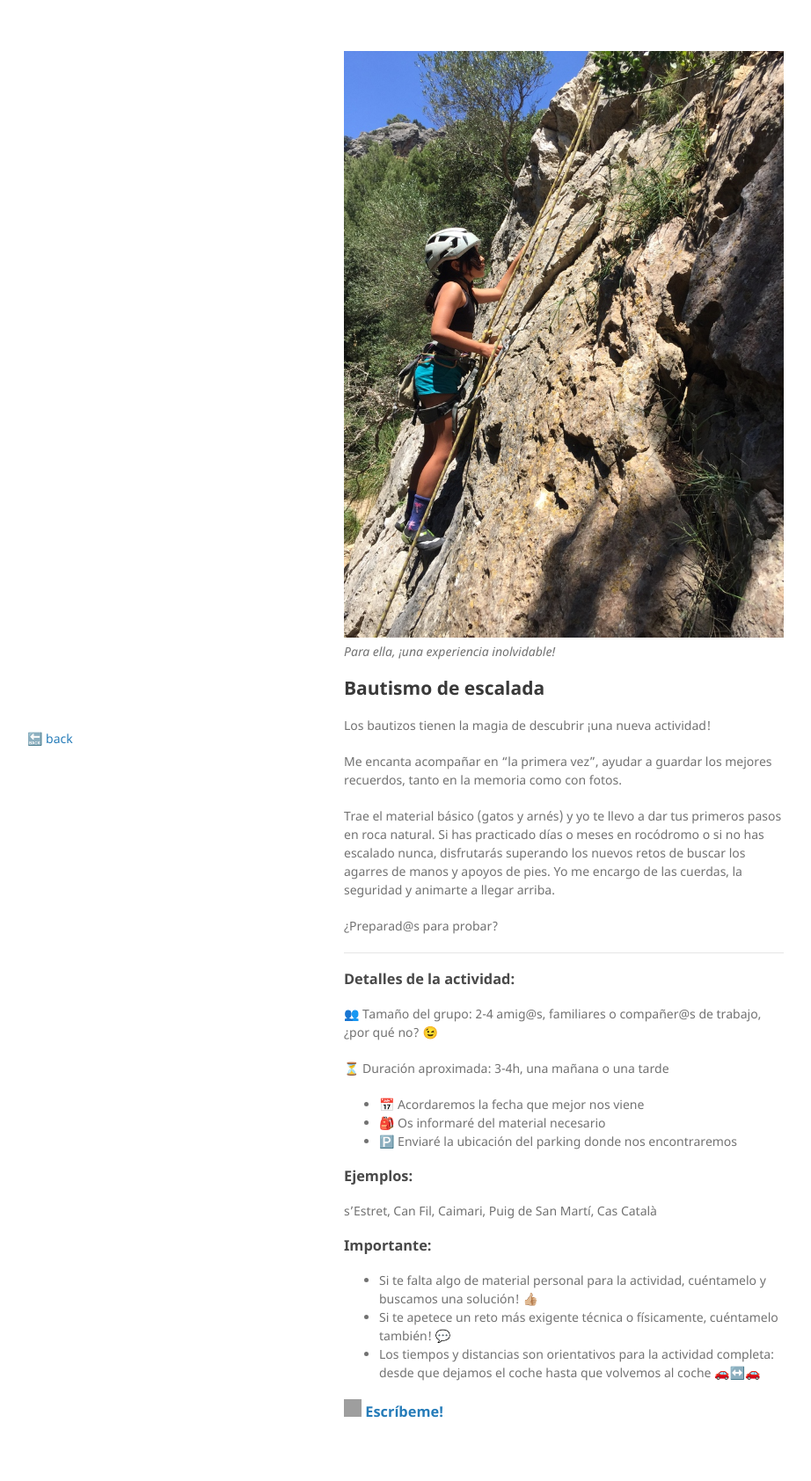
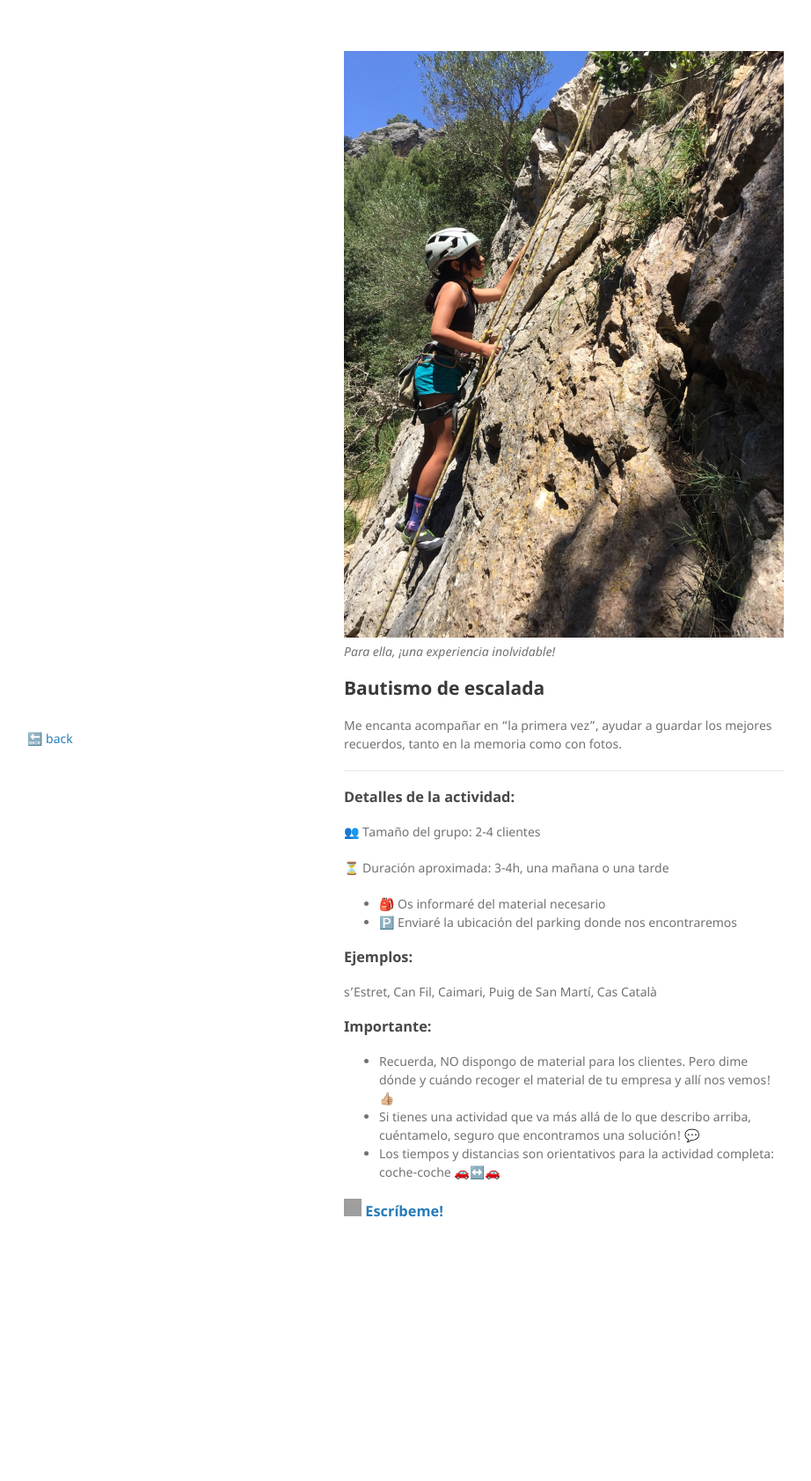
Before and after one commit to indradecastro/freelance, a Jekyll site: the page built from actividades/bautismo.md, in a window 1280 px wide. Shown: the whole page at 88% size, without its empty margins (179-1101 px from the left). Built offline with Jekyll 4.4.1, drawn with Linux system fonts in a browser that asks for light colours; after the commit the page ends 1456 px from its top, so only the background shows below that; grey boxes are pictures that could not be loaded.

Commit message:
white spaces and actividad template

```diff
--- a/_layouts/actividad.html
+++ b/_layouts/actividad.html
@@ -21,11 +21,11 @@
       {{ content }}
         <h3><p>Importante:</p></h3>
          <ul>
-           <li>Si te falta algo de material personal para la actividad, cuéntamelo y buscamos una solución! 👍🏼</li>
-           <li>Si te apetece un reto más exigente técnica o físicamente, cuéntamelo también! 💬</li>
-           <li>Los tiempos y distancias son orientativos para la actividad completa: desde que dejamos el coche hasta que volvemos al coche 🚗↔️🚗</li>
+           <li>Recuerda, NO dispongo de material para los clientes. Pero dime dónde y cuándo recoger el material de tu empresa y allí nos vemos! 👍🏼</li>
+           <li>Si tienes una actividad que va más allá de lo que describo arriba, cuéntamelo, seguro que encontramos una solución! 💬</li>
+           <li>Los tiempos y distancias son orientativos para la actividad completa: coche-coche 🚗↔️🚗</li>
          </ul>
-        <h3><a href="https://wa.me/+34686569323?text=Hola,%20me%20interesa%20hacer%20una%20actividad%20de%20montaña%20contigo.%0A%0A¿Estás%20disponible%20el%20día..."><img src="https://raw.githubusercontent.com/FortAwesome/Font-Awesome/6.x/svgs/brands/whatsapp.svg" width="20" height="20"> Escríbeme!</a></h3>
+        <h3><a href="https://wa.me/+34686569323?text=Hola%20Indra,%20necesito%20un%20guía%20para%20una%20actividad.%0A%0AActividad:%20%0AFecha:%20%20%0AHorario%20aprox:%20%0ALocalización:%20%0A%0ANº%20de%20clientes:%20%0AIdioma:%20%0AMaterial%20de%20empresa:%20(sí/no)%0A%0ADetalles%20extra:%0APor%20ejemplo,%20¿Tengo%20que%20recoger%20clientes%20en%20el%20hotel?"><img src="https://raw.githubusercontent.com/FortAwesome/Font-Awesome/6.x/svgs/brands/whatsapp.svg" width="20" height="20"> Escríbeme!</a></h3>
       </section>
       <footer>
 
--- a/actividades/bautismo.md
+++ b/actividades/bautismo.md
@@ -7,22 +7,17 @@ layout: actividad
 
 ## Bautismo de escalada
 
-Los bautizos tienen la magia de descubrir ¡una nueva actividad!
-
 Me encanta acompañar en "la primera vez", ayudar a guardar los mejores recuerdos, tanto en la memoria como con fotos.
 
-Trae el material básico (gatos y arnés) y yo te llevo a dar tus primeros pasos en roca natural. Si has practicado días o meses en rocódromo o si no has escalado nunca, disfrutarás superando los nuevos retos de buscar los agarres de manos y apoyos de pies. Yo me encargo de las cuerdas, la seguridad y animarte a llegar arriba.
 
-¿Preparad@s para probar?
 
 * * *
 
 ### Detalles de la actividad:<br>
-👥 Tamaño del grupo: 2-4 amig@s, familiares o compañer@s de trabajo, ¿por qué no? 😉
+👥 Tamaño del grupo: 2-4 clientes
 
 ⏳ Duración aproximada: 3-4h, una mañana o una tarde
 
-*	📅 Acordaremos la fecha que mejor nos viene
 *	🎒 Os informaré del material necesario
 *	🅿️ Enviaré la ubicación del parking donde nos encontraremos
 
```
Also changed, not shown: index.md (+5 -5 lines).
